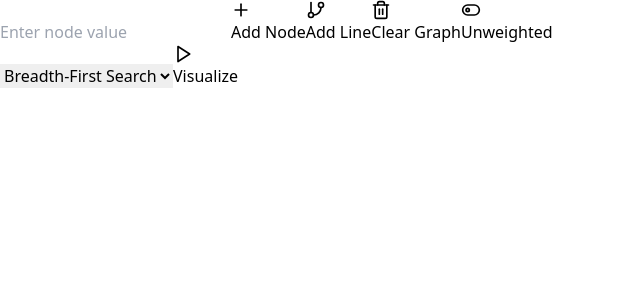
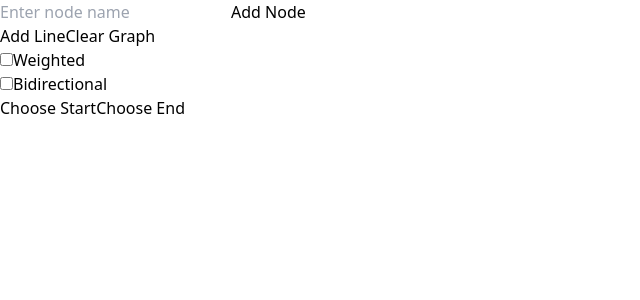
Before and after one commit to Mohit2005123/calcify-n, a Next.js app: page /visualizer/graph in a window 1280 px wide. Shown: the top 300 px of the page, without its empty margins (0-640 px from the left). Built offline with nearby package versions, Linux system fonts and the light colour scheme.

Commit message:
Added version 2 for graph

```diff
--- a/src/app/visualizer/graph/page.jsx
+++ b/src/app/visualizer/graph/page.jsx
@@ -1,295 +1,276 @@
 "use client"
 import React, { useState, useRef } from 'react';
-import { Plus, Play, Trash2, GitBranch, ToggleLeft, ToggleRight } from 'lucide-react';
-import { bfs, dfs } from '@/components/graph/traversal';
-import { dijkstra } from '@/components/graph/shortestPath';
-const Graph = () => {
+
+const GraphVisualization = () => {
   const [nodes, setNodes] = useState([]);
   const [edges, setEdges] = useState([]);
-  const [inputValue, setInputValue] = useState('');
-  const [draggingId, setDraggingId] = useState(null);
-  const [selectedAlgorithm, setSelectedAlgorithm] = useState('bfs');
-  const [isDrawingLine, setIsDrawingLine] = useState(false);
-  const [lineStart, setLineStart] = useState(null);
+  const [isAddingLine, setIsAddingLine] = useState(false);
+  const [isWeighted, setIsWeighted] = useState(false);
+  const [isBidirectional, setIsBidirectional] = useState(false);
+  const [startNode, setStartNode] = useState(null);
+  const [endNode, setEndNode] = useState(null);
+  const [nodeName, setNodeName] = useState('');
+  const [draggedNode, setDraggedNode] = useState(null);
   const [tempLine, setTempLine] = useState(null);
-  const [highlightedNodes, setHighlightedNodes] = useState([]);
-  const [highlightedEdges, setHighlightedEdges] = useState([]);
-  const [isAnimating, setIsAnimating] = useState(false);
-  const canvasRef = useRef(null);
-  const [nextId, setNextId] = useState(0);
-  const [startNode, setStartNode]= useState(null);
-  const [endNode, setEndNode]= useState(null);
-  const [isWeighted, setIsWeighted]= useState(false);
+  const [isChoosingStart, setIsChoosingStart] = useState(false);
+  const [isChoosingEnd, setIsChoosingEnd] = useState(false);
+  const [awaitingWeight, setAwaitingWeight] = useState(false);
+  const [pendingEdge, setPendingEdge] = useState(null);
+  const svgRef = useRef(null);
+
   const addNode = () => {
-    if (inputValue.trim()) {
-      // Define constants for layout
-      const maxNodesPerRow = 8; // Adjust as needed for spacing
-      const nodeSpacingX = 80; // Horizontal spacing between nodes
-      const nodeSpacingY = 80; // Vertical spacing between rows
-
-      // Calculate the row and column for the new node
-      const row = Math.floor(nextId / maxNodesPerRow);
-      const col = nextId % maxNodesPerRow;
-
-      const newNode = {
-        id: nextId,
-        value: inputValue,
-        position: {
-          x: 50 + col * nodeSpacingX, // Start with an offset and adjust spacing
-          y: 50 + row * nodeSpacingY, // Start with an offset and adjust row spacing
-        },
+    if (nodeName.trim() !== '') {
+      const svgRect = svgRef.current.getBoundingClientRect();
+      const x = nodes.length * 150 % (svgRect.width - 150) + 75;
+      const y = Math.floor(nodes.length / Math.floor((svgRect.width - 150) / 150)) * 150 + 75;
+      setNodes([...nodes, { id: Date.now(), name: nodeName, x, y }]);
+      setNodeName('');
+    }
   };
 
-      setNodes([...nodes, newNode]);
-      setInputValue('');
-      setNextId(nextId + 1);
+  const addEdge = (start, end, weight = null) => {
+    if (start && end && start !== end) {
+      const timestamp = Date.now();
+
+      // If the graph is weighted and no weight is provided, assign a default weight of 1
+      if (isWeighted && weight === null) {
+        weight = 1;
+      }
+
+      if (!isBidirectional) {
+        setEdges((prev) => [
+          ...prev,
+          { id: timestamp, start, end, weight, isForward: true },
+          { id: timestamp + 1, start: end, end: start, weight, isForward: false }
+        ]);
+      } else {
+        setEdges((prev) => [
+          ...prev,
+          { id: timestamp, start, end, weight, isDirected: true }
+        ]);
+      }
     }
   };
 
 
+  const handleNodeClick = (node) => {
+    if (isAddingLine) {
+      if (!tempLine) {
+        setTempLine({ start: node, end: node });
+      } else {
+        if (isWeighted) {
+          setPendingEdge({ start: tempLine.start, end: node });
+          setAwaitingWeight(true);
+        } else {
+          addEdge(tempLine.start, node);
+        }
+        setTempLine(null);
+        setIsAddingLine(false);
+      }
+    } else if (isChoosingStart) {
+      setStartNode(node);
+      setIsChoosingStart(false);
+    } else if (isChoosingEnd) {
+      setEndNode(node);
+      setIsChoosingEnd(false);
+    }
+  };
+
+  const handleWeightSubmit = (event) => {
+    event.preventDefault();
+    const weight = parseInt(event.target.weight.value);
+    if (!isNaN(weight) && pendingEdge) {
+      addEdge(pendingEdge.start, pendingEdge.end, weight);
+      setPendingEdge(null);
+      setAwaitingWeight(false);
+      event.target.reset();
+    }
+  };
+
+  const handleMouseDown = (e, node) => {
+    setDraggedNode(node);
+  };
+
+  const handleMouseMove = (e) => {
+    if (draggedNode) {
+      const svgRect = svgRef.current.getBoundingClientRect();
+      const x = e.clientX - svgRect.left;
+      const y = e.clientY - svgRect.top;
+      setNodes(nodes.map(n => n.id === draggedNode.id ? { ...n, x, y } : n));
+    }
+    if (tempLine) {
+      const svgRect = svgRef.current.getBoundingClientRect();
+      const x = e.clientX - svgRect.left;
+      const y = e.clientY - svgRect.top;
+      setTempLine(prev => ({ ...prev, end: { x, y } }));
+    }
+  };
+
+  const handleMouseUp = () => {
+    setDraggedNode(null);
+  };
+
   const clearGraph = () => {
     setNodes([]);
     setEdges([]);
-    setHighlightedNodes([]);
-    setHighlightedEdges([]);
-    setNextId(0);
-    setIsDrawingLine(false);
-    setLineStart(null);
+    setStartNode(null);
+    setEndNode(null);
     setTempLine(null);
+    setAwaitingWeight(false);
+    setPendingEdge(null);
   };
 
-  const handleDragStart = (e, id) => {
-    if (!isDrawingLine) {
-      setDraggingId(id);
-    }
+  const calculateArrowPosition = (start, end, nodeRadius = 30) => {
+    const dx = end.x - start.x;
+    const dy = end.y - start.y;
+    const angle = Math.atan2(dy, dx);
+    const length = Math.sqrt(dx * dx + dy * dy);
+
+    const arrowX = end.x - (dx * (nodeRadius + 5) / length);
+    const arrowY = end.y - (dy * (nodeRadius + 5) / length);
+
+    return { x: arrowX, y: arrowY, angle: angle * 180 / Math.PI };
   };
 
-  const handleDragOver = (e) => {
-    e.preventDefault();
+  const renderArrow = (start, end, isForward) => {
+    const arrowLength = 15;
+    const arrowWidth = 7;
+    const { x, y, angle } = calculateArrowPosition(start, end);
+
+    return (
+      <polygon
+        points={`0,-${arrowWidth} ${arrowLength},0 0,${arrowWidth}`}
+        fill="black"
+        transform={`translate(${x},${y}) rotate(${angle})`}
+      />
+    );
   };
 
-  const handleDrop = (e) => {
-    e.preventDefault();
-    if (draggingId !== null) {
-      const rect = canvasRef.current.getBoundingClientRect();
-      const x = e.clientX - rect.left;
-      const y = e.clientY - rect.top;
-
-      setNodes(nodes.map(node =>
-        node.id === draggingId
-          ? { ...node, position: { x, y } }
-          : node
-      ));
-      setDraggingId(null);
-    }
-  };
-
-  const handleCanvasMouseMove = (e) => {
-    if (isDrawingLine && lineStart !== null) {
-      const rect = canvasRef.current.getBoundingClientRect();
-      const x = e.clientX - rect.left;
-      const y = e.clientY - rect.top;
-
-      setTempLine({
-        x1: nodes.find(n => n.id === lineStart)?.position.x + 25,
-        y1: nodes.find(n => n.id === lineStart)?.position.y + 25,
-        x2: x,
-        y2: y
-      });
-    }
-  };
-  const handleNodeClick = (nodeId) => {
-    if (!isDrawingLine) {
-      if (!startNode) {
-        setStartNode(nodeId);
-      } else if (!endNode && nodeId !== startNode) {
-        setEndNode(nodeId);
-      } else {
-        setStartNode(nodeId);
-        setEndNode(null);
-      }
-      return;
-    }
-
-    if (lineStart === null) {
-      setLineStart(nodeId);
-    } else if (lineStart !== nodeId) {
-      let weight = 1;
-      if (isWeighted) {
-        const inputWeight = prompt("Enter edge weight:", "1");
-        weight = parseInt(inputWeight, 10) || 1;
-      }
-      const newEdge = {
-        id: `${lineStart}-${nodeId}`,
-        from: lineStart,
-        to: nodeId,
-        weight: weight
-      };
-
-      if (!edges.some(edge =>
-        (edge.from === lineStart && edge.to === nodeId) ||
-        (edge.from === nodeId && edge.to === lineStart)
-      )) {
-        setEdges([...edges, newEdge]);
-      }
-
-      setLineStart(null);
-      setTempLine(null);
-    }
-  };
-  const toggleWeighted = () => {
-    setIsWeighted(!isWeighted);
-    if (selectedAlgorithm === 'dijkstra' && !isWeighted) {
-      setSelectedAlgorithm('bfs');
-    }
-    // Reset edge weights to 1 when switching to unweighted
-    if (isWeighted) {
-      setEdges(edges.map(edge => ({ ...edge, weight: 1 })));
-    }
-  };
-
-
-  const toggleLineDrawing = () => {
-    setIsDrawingLine(!isDrawingLine);
-    if (isDrawingLine) {
-      setLineStart(null);
-      setTempLine(null);
-    }
-  };
-  const startVisualization = async () => {
-    if (nodes.length === 0 || !startNode || (selectedAlgorithm === 'dijkstra' && !endNode)) return;
-    setIsAnimating(true);
-    setHighlightedNodes([]);
-    setHighlightedEdges([]);
-
-    if (selectedAlgorithm === 'dijkstra' && isWeighted) {
-      console.log(startNode);
-      console.log(endNode);
-      const { path, visitedOrder } = await dijkstra(startNode, endNode, nodes, edges);
-
-      for (let node of visitedOrder) {
-        setHighlightedNodes(prev => [...prev, node]);
-        await new Promise(resolve => setTimeout(resolve, 500));
-      }
-
-      for (let i = 0; i < path.length - 1; i++) {
-        const edgeId = `${path[i]}-${path[i+1]}`;
-        setHighlightedEdges(prev => [...prev, edgeId]);
-        await new Promise(resolve => setTimeout(resolve, 500));
-      }
-    } else if (selectedAlgorithm === 'bfs') {
-      await bfs(startNode, edges, setHighlightedNodes, setHighlightedEdges);
-    } else if (selectedAlgorithm === 'dfs') {
-      await dfs(startNode, edges, setHighlightedNodes, setHighlightedEdges);
-    }
-
-    setIsAnimating(false);
-  };
   return (
-    <div className="p-4 max-w-4xl mx-auto">
-      <div className="mb-6 flex gap-4 items-center">
+    <div className="w-full h-screen flex flex-col">
+      <div className="flex justify-between p-4 bg-gray-100">
+        <div className="flex items-center">
           <input
             type="text"
-          value={inputValue}
-          onChange={(e) => setInputValue(e.target.value)}
-          placeholder="Enter node value"
-          className="px-3 py-2 border border-gray-300 rounded-md focus:outline-none focus:ring-2 focus:ring-blue-500"
+            value={nodeName}
+            onChange={(e) => setNodeName(e.target.value)}
+            placeholder="Enter node name"
+            className="mr-2 px-2 py-1 border rounded"
           />
           <button
+            className="px-4 py-2 bg-green-500 text-white rounded"
             onClick={addNode}
-          className="px-4 py-2 bg-blue-500 text-white rounded-md hover:bg-blue-600 flex items-center gap-2"
           >
-          <Plus size={20} /> Add Node
+            Add Node
+          </button>
+        </div>
+        <button
+          className={`px-4 py-2 ${isAddingLine ? 'bg-red-500' : 'bg-blue-500'} text-white rounded`}
+          onClick={() => {
+            setIsAddingLine(!isAddingLine);
+            setTempLine(null);
+          }}
+        >
+          {isAddingLine ? 'Cancel Add Line' : 'Add Line'}
         </button>
         <button
-          onClick={toggleLineDrawing}
-          className={`px-4 py-2 rounded-md flex items-center gap-2 ${
-            isDrawingLine
-              ? 'bg-yellow-500 hover:bg-yellow-600 text-white'
-              : 'bg-gray-200 hover:bg-gray-300 text-gray-700'
-          }`}
+          className="px-4 py-2 bg-red-500 text-white rounded"
+          onClick={clearGraph}
         >
-          <GitBranch size={20} /> {isDrawingLine ? 'Cancel Line' : 'Add Line'}
+          Clear Graph
+        </button>
+        <div className="flex items-center">
+          <input
+            type="checkbox"
+            id="weighted"
+            checked={isWeighted}
+            onChange={() => setIsWeighted(!isWeighted)}
+            className="mr-2"
+          />
+          <label htmlFor="weighted">Weighted</label>
+        </div>
+        <div className="flex items-center">
+          <input
+            type="checkbox"
+            id="bidirectional"
+            checked={isBidirectional}
+            onChange={() => setIsBidirectional(!isBidirectional)}
+            className="mr-2"
+          />
+          <label htmlFor="bidirectional">Bidirectional</label>
+        </div>
+        <button
+          className="px-4 py-2 bg-purple-500 text-white rounded"
+          onClick={() => {
+            setIsChoosingStart(true);
+            setIsChoosingEnd(false);
+          }}
+        >
+          Choose Start
         </button>
         <button
-          onClick={clearGraph}
-          className="px-4 py-2 bg-red-500 text-white rounded-md hover:bg-red-600 flex items-center gap-2"
+          className="px-4 py-2 bg-green-500 text-white rounded"
+          onClick={() => {
+            setIsChoosingEnd(true);
+            setIsChoosingStart(false);
+          }}
         >
-          <Trash2 size={20} /> Clear Graph
-        </button>
-        <button
-          onClick={toggleWeighted}
-          className={`px-4 py-2 rounded-md flex items-center gap-2 ${
-            isWeighted
-              ? 'bg-indigo-500 hover:bg-indigo-600 text-white'
-              : 'bg-gray-200 hover:bg-gray-300 text-gray-700'
-          }`}
-        >
-          {isWeighted ? <ToggleRight size={20} /> : <ToggleLeft size={20} />}
-          {isWeighted ? 'Weighted' : 'Unweighted'}
+          Choose End
         </button>
       </div>
 
-      <div className="mb-6 flex gap-4 items-center">
-        <select
-          value={selectedAlgorithm}
-          onChange={(e) => setSelectedAlgorithm(e.target.value)}
-          className="px-3 py-2 border border-gray-300 rounded-md focus:outline-none focus:ring-2 focus:ring-blue-500"
-        >
-          <option value="bfs">Breadth-First Search</option>
-          <option value="dfs">Depth-First Search</option>
-          <option value='dijkstra' disabled={!isWeighted}>Dijkstra's Algorithm</option>
-        </select>
-        <button
-          onClick={startVisualization}
-          disabled={isAnimating || nodes.length === 0 || !startNode || (selectedAlgorithm === 'dijkstra' && !endNode)}
-          className="px-4 py-2 bg-green-500 text-white rounded-md hover:bg-green-600 flex items-center gap-2 disabled:opacity-50 disabled:cursor-not-allowed"
-        >
-
-          <Play size={20} /> Visualize
+      {awaitingWeight && (
+        <div className="absolute top-1/2 left-1/2 transform -translate-x-1/2 -translate-y-1/2 bg-white p-4 rounded shadow-lg z-10">
+          <form onSubmit={handleWeightSubmit}>
+            <input
+              type="number"
+              name="weight"
+              placeholder="Enter weight"
+              className="mr-2 px-2 py-1 border rounded"
+              autoFocus
+            />
+            <button type="submit" className="px-4 py-2 bg-blue-500 text-white rounded">
+              Add Edge
             </button>
-      </div>
-
-      {isDrawingLine && (
-        <div className="mb-4 p-3 bg-yellow-100 text-yellow-800 rounded-md">
-          Click on two nodes to connect them with a line. {isWeighted && "You'll be prompted to enter the edge weight."} Click "Cancel Line" to exit line drawing mode.
+          </form>
         </div>
       )}
 
-      <div
-        ref={canvasRef}
-        className="relative w-full h-[600px] border-2 border-gray-200 rounded-lg bg-gray-50"
-        onDragOver={handleDragOver}
-        onDrop={handleDrop}
-        onMouseMove={handleCanvasMouseMove}
+      <svg
+        ref={svgRef}
+        className="flex-grow bg-white"
+        onMouseMove={handleMouseMove}
+        onMouseUp={handleMouseUp}
+        onMouseLeave={handleMouseUp}
       >
-        <svg className="absolute top-0 left-0 w-full h-full pointer-events-none">
-          {edges.map((edge) => {
-            const fromNode = nodes.find(n => n.id === edge.from);
-            const toNode = nodes.find(n => n.id === edge.to);
-            if (!fromNode || !toNode) return null;
+        {/* Render edges and arrows */}
+        {edges.map(edge => {
+          const startNode = nodes.find(n => n.id === edge.start.id);
+          const endNode = nodes.find(n => n.id === edge.end.id);
+          if (!startNode || !endNode) return null;
 
-            const midX = (fromNode.position.x + toNode.position.x) / 2 + 25;
-            const midY = (fromNode.position.y + toNode.position.y) / 2 + 25;
+          const { x: lineEndX, y: lineEndY } = calculateArrowPosition(startNode, endNode);
+          const { x: lineStartX, y: lineStartY } = calculateArrowPosition(endNode, startNode);
+
+          const shouldShowArrow = isBidirectional ? edge.isForward : edge.isDirected;
 
           return (
             <g key={edge.id}>
               <line
-                  x1={fromNode.position.x + 25}
-                  y1={fromNode.position.y + 25}
-                  x2={toNode.position.x + 25}
-                  y2={toNode.position.y + 25}
-                  stroke={highlightedEdges.includes(edge.id) ? "#22c55e" : "#94a3b8"}
+                x1={lineStartX}
+                y1={lineStartY}
+                x2={lineEndX}
+                y2={lineEndY}
+                stroke="black"
                 strokeWidth="2"
               />
-                {isWeighted && (
+              {shouldShowArrow && renderArrow(startNode, endNode)}
+              {edge.weight !== null && (
                 <text
-                    x={midX}
-                    y={midY}
+                  x={(startNode.x + endNode.x) / 2}
+                  y={(startNode.y + endNode.y) / 2 - 10}
                   textAnchor="middle"
-                    dy=".3em"
-                    fill="#4b5563"
-                    fontSize="12"
+                  fill="red"
                 >
                   {edge.weight}
                 </text>
@@ -297,42 +278,51 @@ const Graph = () => {
             </g>
           );
         })}
+
+        {/* Render nodes */}
+        {nodes.map(node => (
+          <g key={node.id} onMouseDown={(e) => handleMouseDown(e, node)} onClick={() => handleNodeClick(node)}>
+            <circle
+              cx={node.x}
+              cy={node.y}
+              r="30"
+              fill={
+                node === startNode
+                  ? 'purple'
+                  : node === endNode
+                  ? '#00ff00'
+                  : 'gray'
+              }
+              className="cursor-move"
+            />
+            <text
+              x={node.x}
+              y={node.y}
+              textAnchor="middle"
+              dy=".3em"
+              fill="white"
+              fontSize="14"
+            >
+              {node.name}
+            </text>
+          </g>
+        ))}
+
+        {/* Render temp line */}
         {tempLine && (
           <line
-              x1={tempLine.x1}
-              y1={tempLine.y1}
-              x2={tempLine.x2}
-              y2={tempLine.y2}
-              stroke="#94a3b8"
+            x1={tempLine.start.x}
+            y1={tempLine.start.y}
+            x2={tempLine.end.x}
+            y2={tempLine.end.y}
+            stroke="gray"
             strokeWidth="2"
             strokeDasharray="5,5"
           />
         )}
       </svg>
-        {nodes.map((node) => (
-          <div
-            key={node.id}
-            draggable={!isDrawingLine}
-            onDragStart={(e) => handleDragStart(e, node.id)}
-            onClick={() => handleNodeClick(node.id)}
-            className={`absolute cursor-${isDrawingLine ? 'pointer' : 'move'} w-[50px] h-[50px] rounded-full
-              flex items-center justify-center
-              ${highlightedNodes.includes(node.id) ? 'bg-green-500' :
-                node.id === startNode ? 'bg-blue-500' :
-                node.id === endNode ? 'bg-purple-500' : 'bg-gray-400'}
-              ${isDrawingLine && lineStart === node.id ? 'ring-2 ring-yellow-400' : ''}
-              text-white font-semibold transition-colors`}
-            style={{
-              left: node.position.x,
-              top: node.position.y,
-            }}
-          >
-            {node.value}
-          </div>
-        ))}
-      </div>
     </div>
   );
 };
 
-export default Graph;
+export default GraphVisualization;
```
Lines whose indentation alone changed are shown as unchanged.
